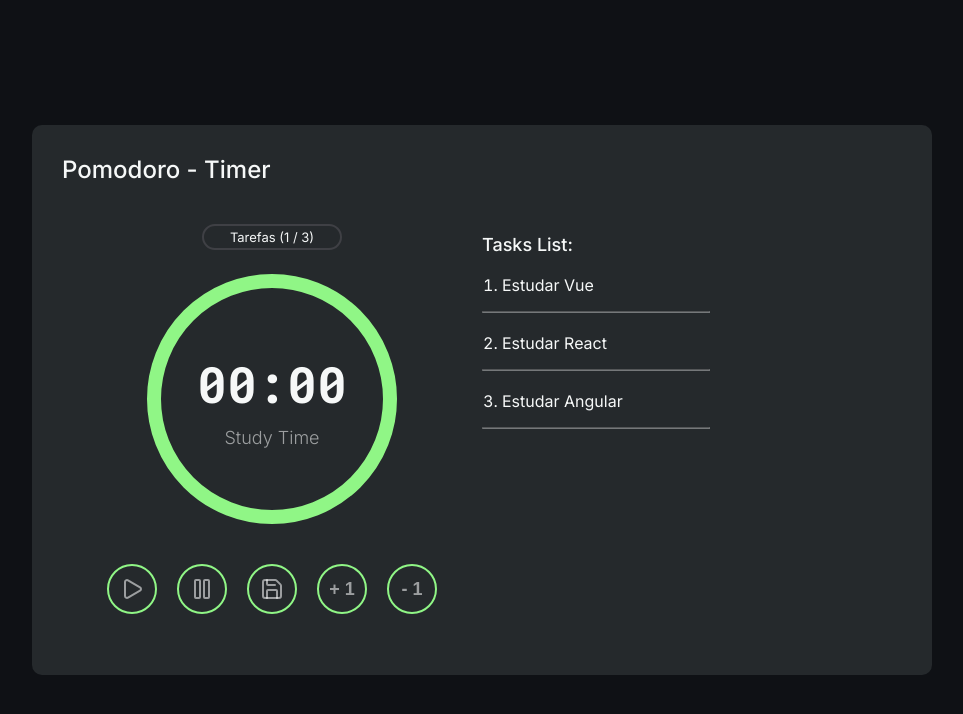
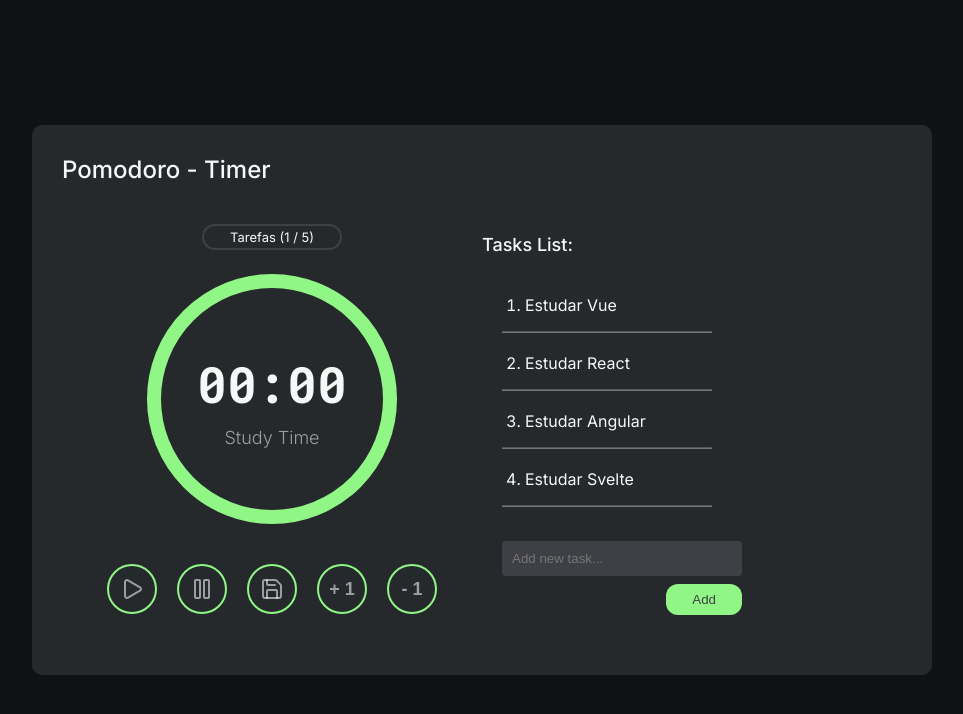
Before and after one commit to Yuri-Romeu/Pomodoro-Vue, a Vue app: page / in a window 1280 px wide. Shown: the top 714 px of the page, without its empty margins (158-1121 px from the left). Built offline with nearby package versions, Linux system fonts and the light colour scheme.

Commit message:
componente addTask e barra de rolagem em tasklist

```diff
--- a/src/App.vue
+++ b/src/App.vue
@@ -4,6 +4,7 @@ import TasksAmount from './components/tasksAmount.vue';
 import Timer from './components/timer.vue';
 import TimerControls from './components/timerControls.vue';
 import TaskList from './components/taskList.vue';
+import AddTask from './components/addTask.vue';
 
 let tarefas = ref([
      {
@@ -19,6 +20,16 @@ let tarefas = ref([
      {
           id: 3,
           title: 'Estudar Angular',
+          done: false,
+     },
+     {
+          id: 4,
+          title: 'Estudar Svelte',
+          done: false,
+     },
+     {
+          id: 5,
+          title: 'Estudar Flutter',
           done: false,
      },
 ]);
@@ -41,6 +52,8 @@ let tarefas = ref([
                     <h1 class="subTitle">Tasks List:</h1>
 
                     <TaskList :tasks="tarefas" />
+
+                    <AddTask />
                </section>
           </div>
      </main>
@@ -71,6 +84,10 @@ main {
 
 .container .tasks {
      margin-top: 40px;
+     display: flex;
+     flex-direction: column;
+     height: 100%;
+     min-height: 0;
 }
 
 .title {
--- /dev/null
+++ b/src/components/addTask.vue
@@ -0,0 +1,45 @@
+<script setup lang="ts"></script>
+
+<template>
+     <div class="addTask">
+          <input type="text" placeholder="Add new task..." />
+          <div class="actions">
+               <button>Add</button>
+          </div>
+     </div>
+</template>
+
+<style scoped>
+.addTask {
+     width: 240px;
+     margin-top: auto;
+     margin-bottom: 60px;
+     margin-left: 20px;
+}
+
+input {
+     width: 100%;
+     padding: 10px;
+     border-radius: 4px;
+     background-color: var(--color-bg-input);
+     color: var(--color-primary);
+     display: block;
+     border: none;
+     margin-bottom: 8px;
+}
+
+.actions {
+     display: flex;
+     justify-content: flex-end;
+}
+
+button {
+     padding: 8px 26px;
+     border-radius: 12px;
+     background-color: var(--color-secondary);
+     color: var(--color-bg-input);
+     border: none;
+     cursor: pointer;
+     font-weight: 500;
+}
+</style>
--- a/src/components/taskList.vue
+++ b/src/components/taskList.vue
@@ -18,10 +18,26 @@ defineProps<{ tasks: Task[] }>();
 <style scoped>
 .containerTaskList {
      margin: 20px;
+     flex: 1;
+     min-height: 0;
+     overflow-y: auto;
+}
+
+ol {
+     list-style: decimal;
+     list-style-position: inside;
+     padding-left: 4px;
 }
 
 li {
      margin: 20px 0;
+}
+
+li:hover hr,
+li:hover {
+     border-color: var(--color-secondary);
+     opacity: 1;
+     cursor: pointer;
 }
 
 hr {
```
